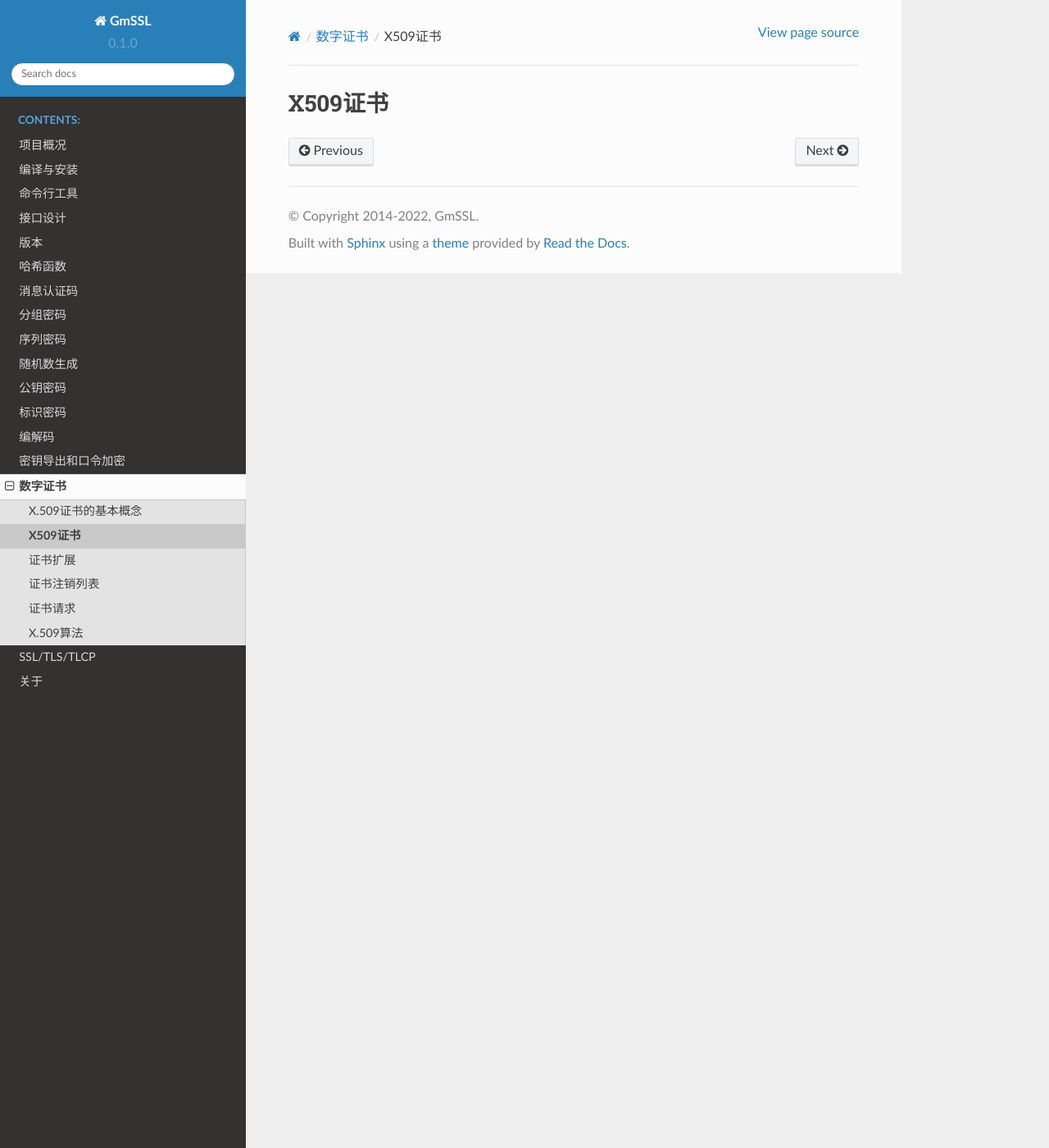
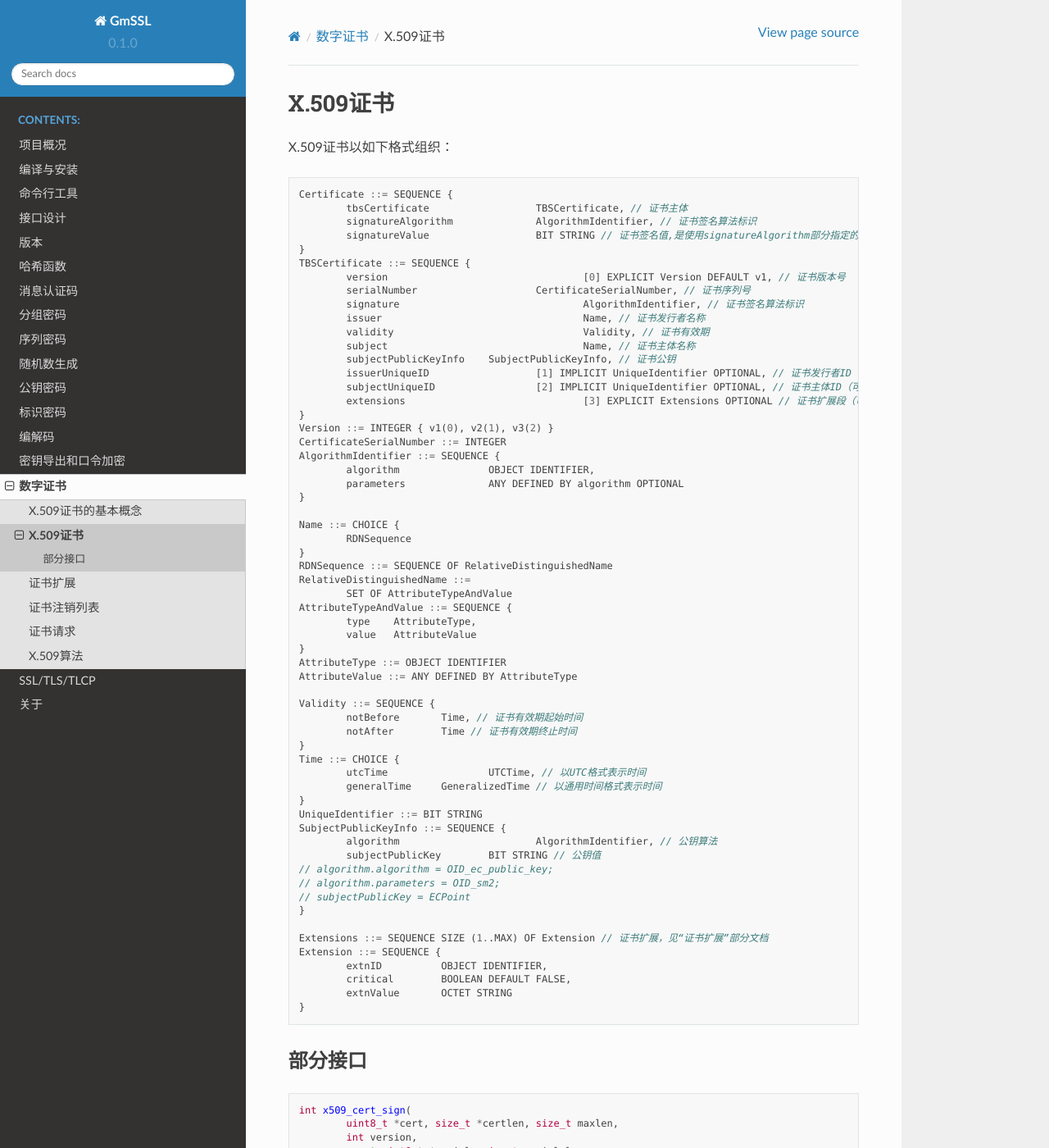
Before and after one commit to zxm256/gmssl-docs, a Sphinx documentation site: the page built from docs/source/cert/x509_cert.md, in a window 1280 px wide and 1400 px high. Shown: the whole window at 82% size. Built offline with Sphinx 7.4.7 and the Read the Docs theme 2.0.0, drawn with Linux system fonts in a browser that asks for light colours; pages that are not in the unit, such as notebooks, are missing from menus; some of the changed text lies outside the part shown.

Commit message:
Update x509_cert.md

````diff
--- a/docs/source/cert/x509_cert.md
+++ b/docs/source/cert/x509_cert.md
@@ -1 +1,125 @@
-# X509证书
+# X.509证书
+
+X.509证书以如下格式组织：
+
+```c
+Certificate ::= SEQUENCE {
+	tbsCertificate			TBSCertificate, // 证书主体
+	signatureAlgorithm		AlgorithmIdentifier, // 证书签名算法标识
+	signatureValue			BIT STRING // 证书签名值,是使用signatureAlgorithm部分指定的签名算法对tbsCertificate证书主题部分签名后的值
+}
+TBSCertificate ::= SEQUENCE {
+	version					[0] EXPLICIT Version DEFAULT v1, // 证书版本号
+	serialNumber			CertificateSerialNumber, // 证书序列号
+	signature				AlgorithmIdentifier, // 证书签名算法标识
+	issuer					Name, // 证书发行者名称
+	validity				Validity, // 证书有效期
+	subject					Name, // 证书主体名称
+	subjectPublicKeyInfo	SubjectPublicKeyInfo, // 证书公钥
+	issuerUniqueID			[1] IMPLICIT UniqueIdentifier OPTIONAL, // 证书发行者ID（可选），只在证书版本2、3中才有
+	subjectUniqueID			[2] IMPLICIT UniqueIdentifier OPTIONAL, // 证书主体ID（可选），只在证书版本2、3中才有
+	extensions				[3] EXPLICIT Extensions OPTIONAL // 证书扩展段（可选），只在证书版本3中才有
+}
+Version ::= INTEGER { v1(0), v2(1), v3(2) }
+CertificateSerialNumber ::= INTEGER
+AlgorithmIdentifier ::= SEQUENCE {
+	algorithm		OBJECT IDENTIFIER,
+	parameters		ANY DEFINED BY algorithm OPTIONAL
+}
+
+Name ::= CHOICE {
+	RDNSequence
+}
+RDNSequence ::= SEQUENCE OF RelativeDistinguishedName
+RelativeDistinguishedName ::=
+	SET OF AttributeTypeAndValue
+AttributeTypeAndValue ::= SEQUENCE {
+	type	AttributeType,
+	value	AttributeValue
+}
+AttributeType ::= OBJECT IDENTIFIER
+AttributeValue ::= ANY DEFINED BY AttributeType
+
+Validity ::= SEQUENCE {
+	notBefore	Time, // 证书有效期起始时间
+	notAfter	Time // 证书有效期终止时间
+}
+Time ::= CHOICE {
+	utcTime			UTCTime, // 以UTC格式表示时间
+	generalTime 	GeneralizedTime // 以通用时间格式表示时间
+}
+UniqueIdentifier ::= BIT STRING
+SubjectPublicKeyInfo ::= SEQUENCE {
+	algorithm			AlgorithmIdentifier, // 公钥算法
+	subjectPublicKey	BIT STRING // 公钥值
+// algorithm.algorithm = OID_ec_public_key;
+// algorithm.parameters = OID_sm2;
+// subjectPublicKey = ECPoint
+}
+
+Extensions ::= SEQUENCE SIZE (1..MAX) OF Extension // 证书扩展，见“证书扩展”部分文档
+Extension ::= SEQUENCE {
+	extnID		OBJECT IDENTIFIER,
+	critical	BOOLEAN DEFAULT FALSE,
+	extnValue	OCTET STRING
+}
+```
+
+## 部分接口
+
+```c
+int x509_cert_sign(
+	uint8_t *cert, size_t *certlen, size_t maxlen,
+	int version,
+	const uint8_t *serial, size_t serial_len,
+	int signature_algor,
+	const uint8_t *issuer, size_t issuer_len,
+	time_t not_before, time_t not_after,
+	const uint8_t *subject, size_t subject_len,
+	const SM2_KEY *subject_public_key,
+	const uint8_t *issuer_unique_id, size_t issuer_unique_id_len,
+	const uint8_t *subject_unique_id, size_t subject_unique_id_len,
+	const uint8_t *exts, size_t exts_len,
+	const SM2_KEY *sign_key,
+	const char *signer_id, size_t signer_id_len);
+```
+
+使用SM2签名算法，对待签名证书进行签名。函数的前三个参数用于保存最终生成整数的内容和长度信息，后三个参数为签名方信息，其余参数与X.509证书的各项参数一一对应。
+
+```c
+int x509_cert_verify(const uint8_t *a, size_t alen, const SM2_KEY *pub_key, const char *signer_id, size_t signer_id_len);
+```
+
+以签名者的公钥`pub_key`和身份信息`signer_id`验证DER格式证书`a`的SM2签名。
+
+```c
+int x509_cert_verify_by_ca_cert(const uint8_t *a, size_t alen, const uint8_t *cacert, size_t cacertlen, const char *signer_id, size_t signer_id_len);
+```
+
+通过CA证书`cacert`和身份信息`signer_id`验证DER格式证书`a`的SM2签名。
+
+```c
+int x509_cert_get_details(const uint8_t *a, size_t alen,
+	int *version,
+	const uint8_t **serial_number, size_t *serial_number_len,
+	int *inner_signature_algor,
+	const uint8_t **issuer, size_t *issuer_len,
+	time_t *not_before, time_t *not_after,
+	const uint8_t **subject, size_t *subject_len,
+	SM2_KEY *subject_public_key,
+	const uint8_t **issuer_unique_id, size_t *issuer_unique_id_len,
+	const uint8_t **subject_unique_id, size_t *subject_unique_id_len,
+	const uint8_t **extensions, size_t *extensions_len,
+	int *signature_algor,
+	const uint8_t **signature, size_t *signature_len);
+```
+
+将证书`a`的各项信息存放在指定的数组中。
+
+```c
+int x509_certs_print(FILE *fp, int fmt, int ind, const char *label, const uint8_t *d, size_t dlen);
+```
+
+调用`vfprintf`等系统函数，打印长为`dlen`的证书`d`的各项内容到输出流`fp`中。
+
+注：头文件中所有`x509_..._print`格式的函数功能与此相同，依名称不同打印并输出证书的特定部分内容。
````
